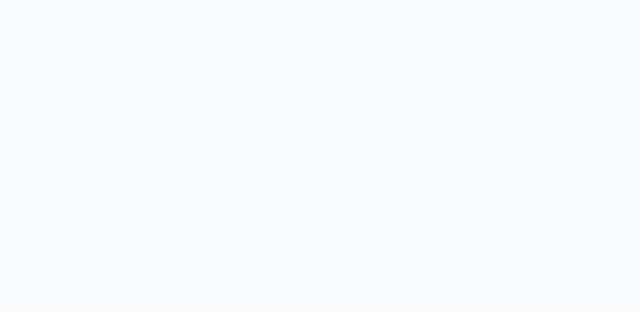
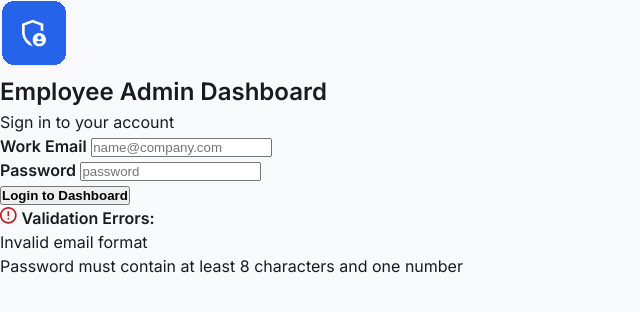
Before and after one commit to hannafr14/employee-admin-dashboard, a website built with Vite: page index.html in a window 1280 px wide. Shown: the whole page, without its empty margins (0-640 px from the left). Built offline with nearby package versions, Linux system fonts and the light colour scheme.

Commit message:
feat: EAD-39 create login page layout

```diff
--- a/index.html
+++ b/index.html
@@ -12,6 +12,33 @@
 
     </head>
     <body>
+        <main class="login-page">
+            <section class="login-card">
+                <img src="./src/assets/icons/user_security.svg" alt="" />
+                <h1>Employee Admin Dashboard</h1>
+                <p>Sign in to your account</p>
+                <form class="login-form" novalidate>
+                    <div>
+                        <label for="email">Work Email</label>
+                        <input type="email" id="email" name="email" placeholder="name@company.com" />
+                    </div>
+
+                    <div>
+                        <label for="password">Password</label>
+                        <input type="password" id="password" name="password" placeholder="password"/>
+                    </div>
+                    <button type="submit">Login to Dashboard</button>
+                    <div class="error-message">
+                        <img src="./src/assets/icons/warning.svg" alt="" />
+                        <strong>Validation Errors:</strong>
+                        <ul>
+                            <li>Invalid email format</li>
+                            <li>Password must contain at least 8 characters and one number</li>
+                        </ul>
+                    </div>
+                </form>
+            </section>
+        </main>
 
         <script type="module" src="./main.js"></script>
     </body>
```
